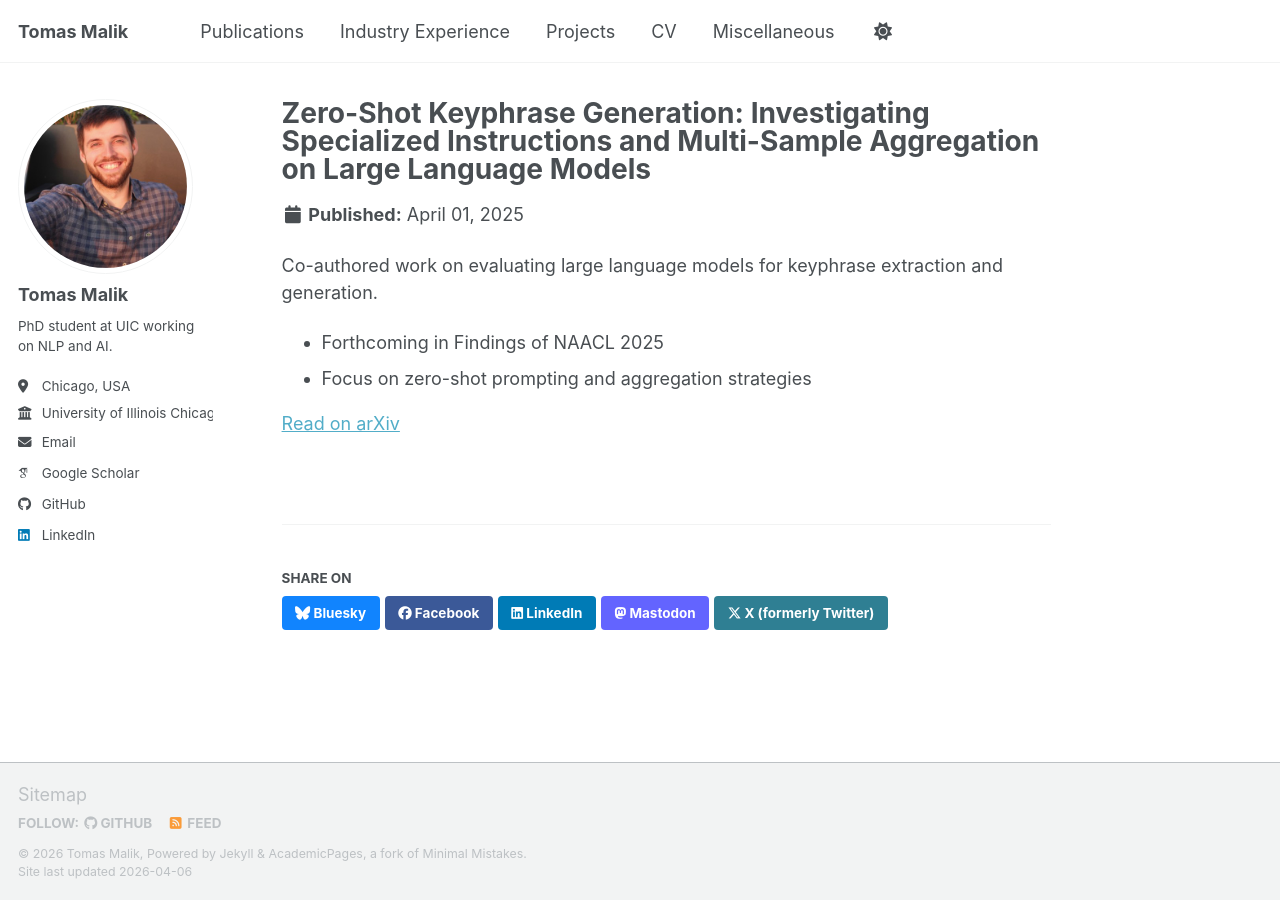
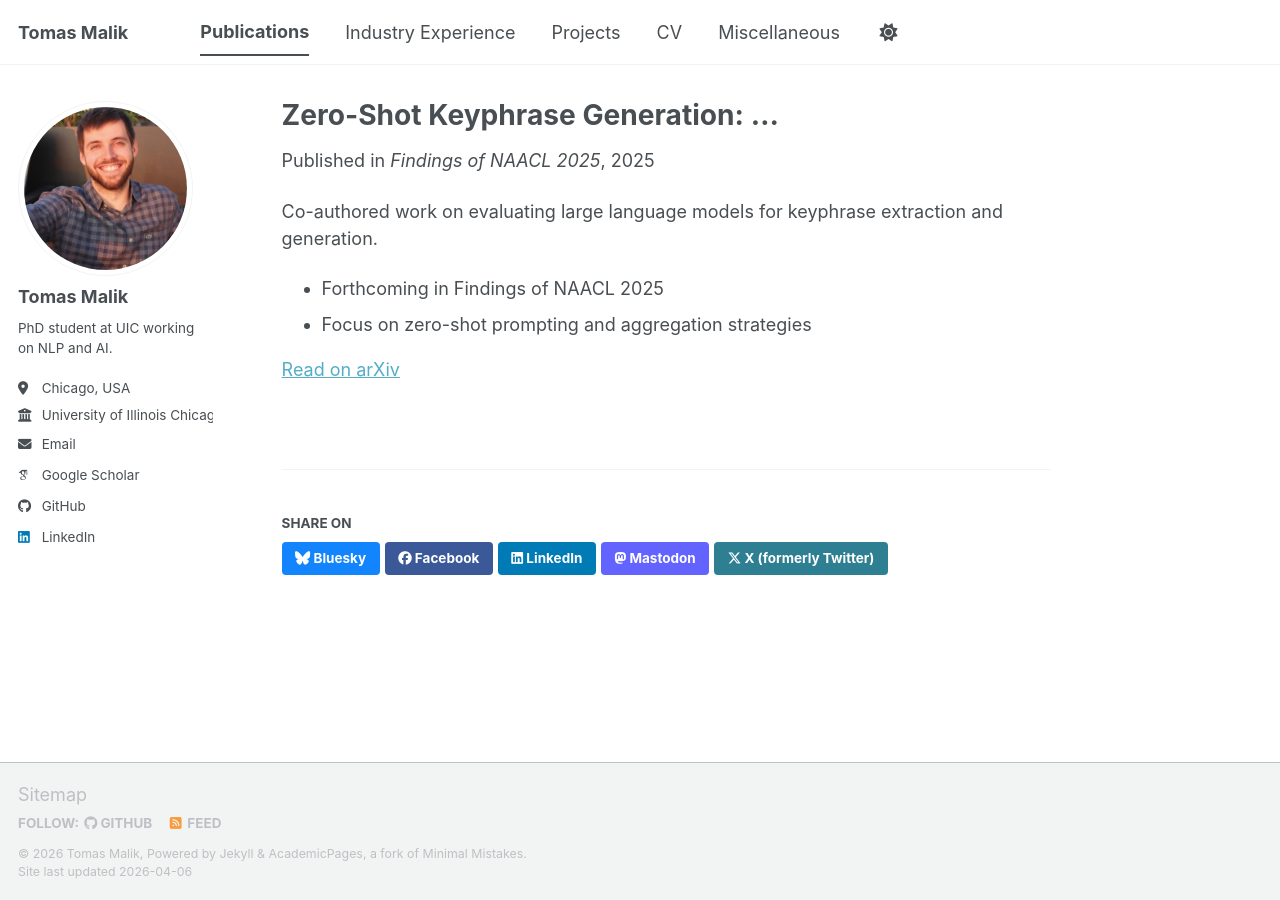
Before and after one commit to Tomas-Malik/tomas-malik.github.io, a Jekyll site: the page built from _publications/KP-Generation-NAACL25.md, in a window 1280 px wide. Built offline with Jekyll 4.4.1, drawn with Linux system fonts in a browser that asks for light colours; some web fonts are replaced; a script bundle is joined from its source files by our own code; library files that are not in the unit come from our copies.

Commit message:
Update KP-Generation-NAACL25.md

```diff
--- a/_publications/KP-Generation-NAACL25.md
+++ b/_publications/KP-Generation-NAACL25.md
@@ -1,8 +1,11 @@
 ---
-title: "Zero-Shot Keyphrase Generation: Investigating Specialized Instructions and Multi-Sample Aggregation on Large Language Models"
+title: "Zero-Shot Keyphrase Generation: ..."
 collection: publications
-permalink: /publication/keyphrase-generation
+category: conferences
+permalink: /publications/keyphrase-generation
 date: 2025-04-01
+venue: "Findings of NAACL 2025"
+paperurl: "https://arxiv.org/..."
 ---
 
 Co-authored work on evaluating large language models for keyphrase extraction and generation.
```
